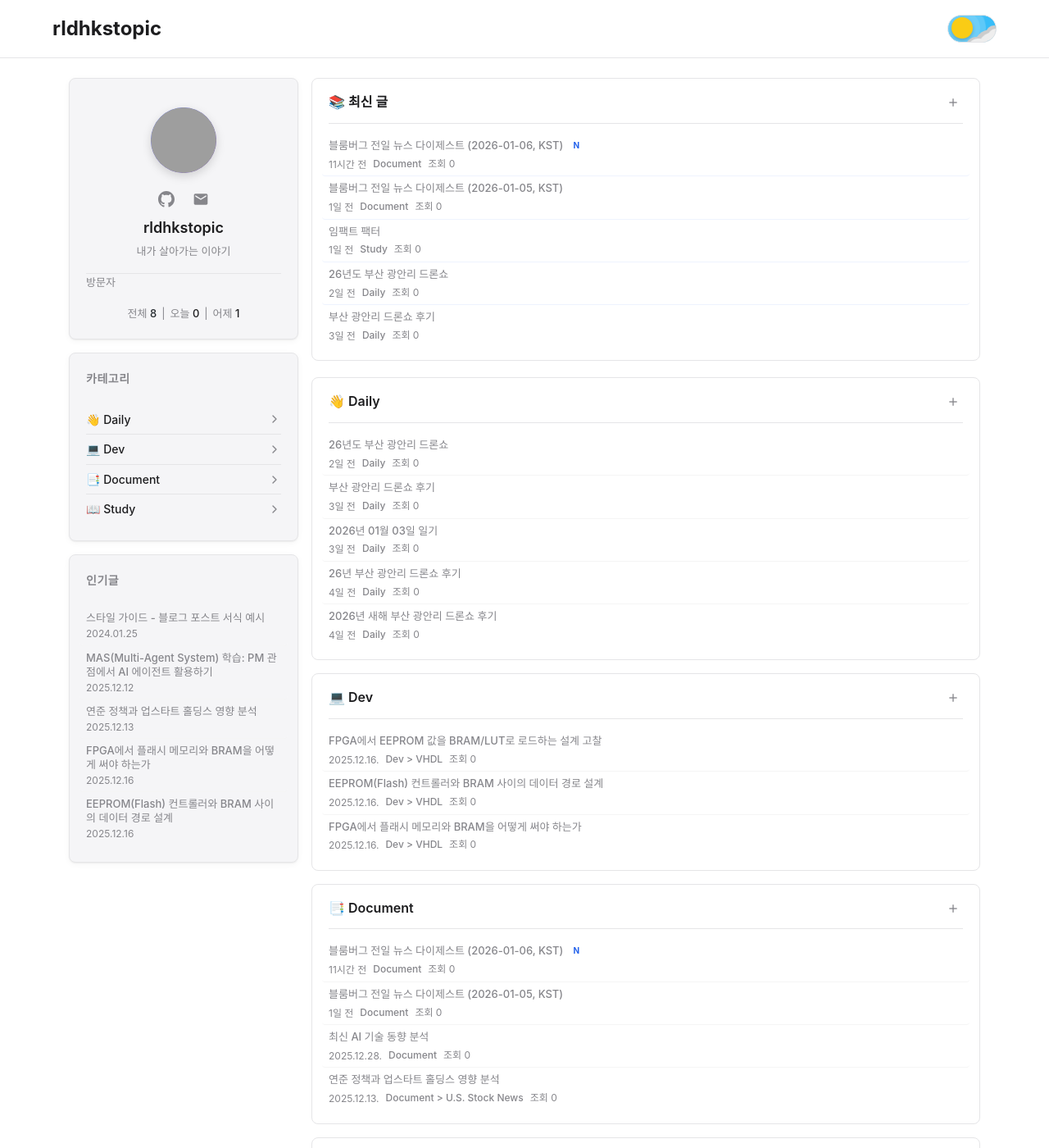
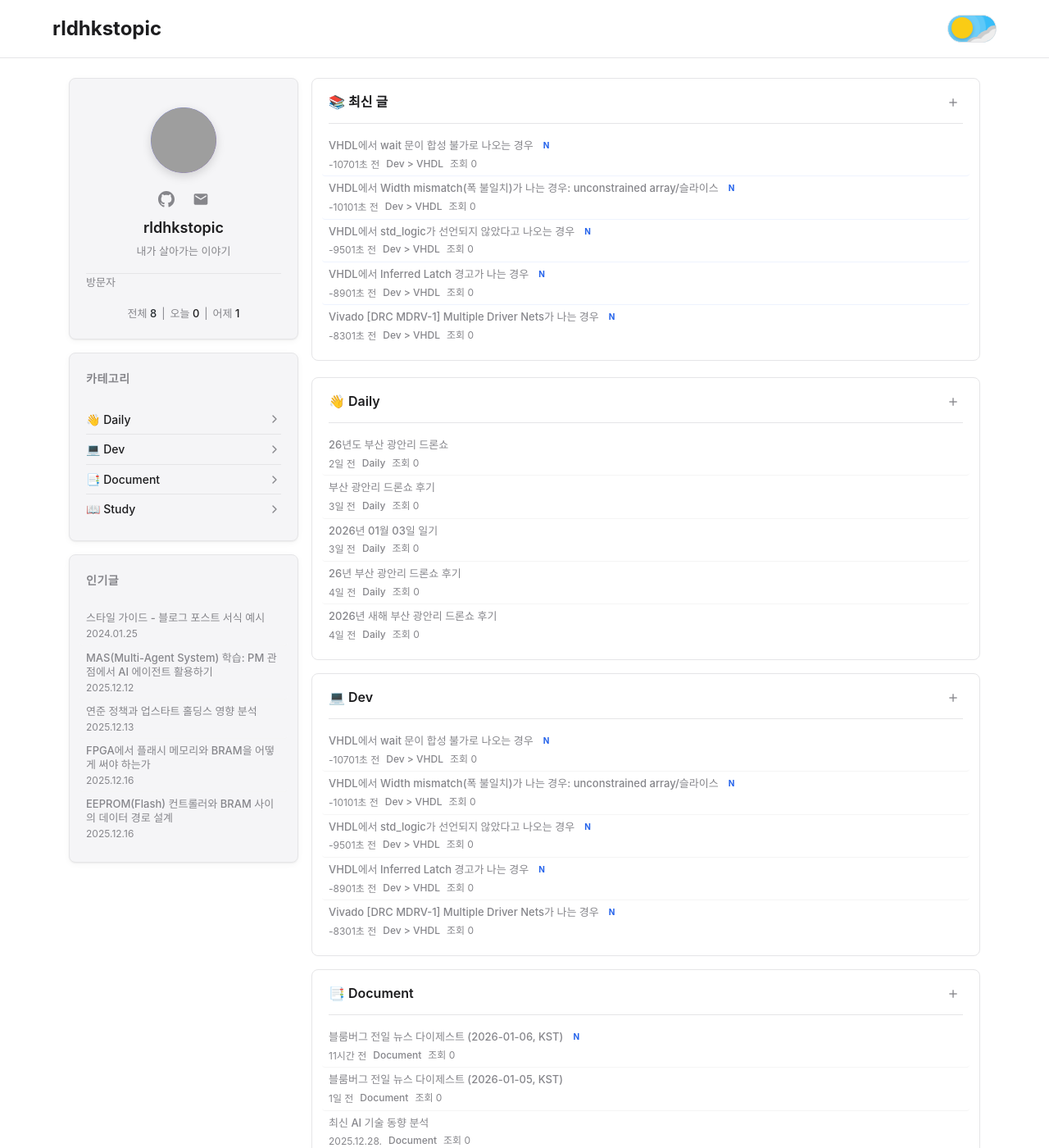
Before and after one commit to rldhkstopic/rldhkstopic.github.io, a Jekyll site: the page built from index.html, in a window 1280 px wide and 1400 px high. Shown: the whole window at 82% size. Built offline with Jekyll 4.4.1, drawn with Linux system fonts in a browser that asks for light colours; nearby versions of some CDN libraries; part of the change alters nothing that is shown; grey boxes are pictures that could not be loaded.

Commit message:
Add Dev/VHDL error posts

````diff
--- /dev/null
+++ b/_posts/2026-01-07-vhdl-inferred-latch-warning.md
@@ -0,0 +1,85 @@
+---
+layout: post
+title: "VHDL에서 Inferred Latch 경고가 나는 경우"
+date: 2026-01-07 12:10:00 +0900
+author: rldhkstopic
+category: dev
+subcategory: "VHDL"
+tags: [VHDL, Vivado, Latch, Synthesis, Combinational]
+views: 0
+---
+
+합성 로그에서 `inferred latch` 또는 “래치가 추론되었다”는 경고를 보는 경우가 있다. 이는 조합 논리로 의도한 프로세스가 모든 입력 조합에서 값을 결정하지 못해, 합성기가 **상태를 기억해야 하는 소자(래치)**로 구현했다고 판단한 상황이다.
+
+### 언제 발생하나
+
+대부분의 원인은 단순하다.
+
+- 조합 프로세스에서 **어떤 분기에서는 신호를 할당하지 않는 경우**다.
+- `if/elsif` 체인에서 `else`가 없고, 기본값도 없어서 “값이 유지”되어야 하는 형태가 되는 경우다.
+- `case` 문에서 `when others`가 없거나, 일부 가지에서 할당이 누락된 경우다.
+
+### 재현 코드(조합 프로세스에서 할당 누락)
+
+아래 코드는 `en='0'`일 때 `y`가 할당되지 않는다. 이 경우 `y`는 이전 값을 유지해야 하므로 래치가 추론된다.
+
+```vhdl
+library ieee;
+use ieee.std_logic_1164.all;
+
+entity latch_demo is
+  port (
+    en : in  std_logic;
+    a  : in  std_logic;
+    y  : out std_logic
+  );
+end entity;
+
+architecture rtl of latch_demo is
+  signal y_i : std_logic;
+begin
+  y <= y_i;
+
+  process(en, a)
+  begin
+    if en = '1' then
+      y_i <= a;
+    end if;
+  end process;
+end architecture;
+```
+
+### 해결 원칙
+
+의도적으로 래치를 쓰는 것이 아니라면, 조합 프로세스는 다음을 만족해야 한다.
+
+- **프로세스 시작에서 기본값을 먼저 할당**한다.
+- 또는 **모든 분기에서 신호가 반드시 한 번은 할당**되도록 작성한다.
+
+#### 기본값을 둔 안전한 패턴
+
+```vhdl
+process(en, a)
+begin
+  y_i <= '0'; -- 기본값
+  if en = '1' then
+    y_i <= a;
+  end if;
+end process;
+```
+
+이 방식은 `en='0'`일 때 `y_i`가 명확히 `'0'`이 되므로 래치가 생기지 않는다. 기본값을 어떤 값으로 둘지는 설계 의도에 따라 달라진다.
+
+### 자주 헷갈리는 지점
+
+“조건이 아닐 때 값을 유지”가 스펙이면 래치가 맞을 수 있다. 하지만 FPGA 설계에서는 대부분 **플립플롭 기반 상태기계**로 의도를 구현하는 경우가 많다. 따라서 유지가 필요하면 조합이 아니라 클럭드 프로세스로 옮기는 편이 일반적으로 안전하다.
+
+### 유사 사례
+
+래치 추론은 FSM/리셋/중첩 if 구문에서 특히 자주 질문으로 반복된다.[^1][^2][^3]
+
+## References
+
+[^1]: [VHDL inferring latches](https://stackoverflow.com/questions/34088925/vhdl-inferring-latches)
+[^2]: [Inferring Latch in a nested If-Else statement (VHDL)](https://stackoverflow.com/questions/54817633/inferring-latch-in-a-nested-if-else-statement-vhdl)
+[^3]: [VHDL - Inferred Latch With Reset - FSM](https://stackoverflow.com/questions/58868525/vhdl-inferred-latch-with-reset-fsm)
--- /dev/null
+++ b/_posts/2026-01-07-vhdl-std-logic-not-declared.md
@@ -0,0 +1,72 @@
+---
+layout: post
+title: "VHDL에서 std_logic가 선언되지 않았다고 나오는 경우"
+date: 2026-01-07 12:20:00 +0900
+author: rldhkstopic
+category: dev
+subcategory: "VHDL"
+tags: [VHDL, Vivado, IEEE, std_logic_1164, Compile]
+views: 0
+---
+
+VHDL 컴파일에서 `std_logic` 또는 `std_logic_vector`가 “선언되지 않았다”는 오류가 발생하는 경우가 있다. 메시지는 툴/버전에 따라 다르지만, 본질은 `std_logic` 타입 정의가 들어있는 패키지를 가져오지 않았다는 뜻이다.
+
+### 언제 발생하나
+
+대표적으로 다음 상황에서 발생한다.
+
+- 파일 상단에 `library ieee; use ieee.std_logic_1164.all;`가 누락된 경우다.
+- `use`는 했는데, `library ieee;` 선언이 빠진 경우다.
+- Vivado 프로젝트에서 VHDL 파일들이 다른 라이브러리로 컴파일되면서, 기대한 패키지 참조가 꼬인 경우다.
+
+### 재현 코드(패키지 누락)
+
+아래 코드는 `std_logic`을 쓰면서 IEEE 패키지를 가져오지 않아 컴파일 오류가 난다.
+
+```vhdl
+entity missing_pkg is
+  port (
+    clk : in  std_logic;
+    q   : out std_logic
+  );
+end entity;
+
+architecture rtl of missing_pkg is
+begin
+  q <= clk;
+end architecture;
+```
+
+### 해결 코드(IEEE std_logic_1164 추가)
+
+```vhdl
+library ieee;
+use ieee.std_logic_1164.all;
+
+entity missing_pkg is
+  port (
+    clk : in  std_logic;
+    q   : out std_logic
+  );
+end entity;
+
+architecture rtl of missing_pkg is
+begin
+  q <= clk;
+end architecture;
+```
+
+이 패턴은 모든 파일에 반복되기 때문에, 템플릿을 만들어 두고 새 파일 생성 시 자동으로 포함시키는 편이 실수 비용을 줄인다.
+
+### 추가로 확인할 것(Vivado 프로젝트)
+
+Vivado에서는 파일별로 “Libraries”나 컴파일 순서가 얽히면, 동일한 패키지 이름이더라도 다른 라이브러리로 인식되어 문제가 생기는 경우가 있다. 이 경우에는 “Compile Order”를 재정렬하고, 패키지 파일이 먼저 컴파일되도록 고정하는 것이 우선이다.
+
+### 유사 사례
+
+`object is used but not declared` 유형으로도 자주 나타난다.[^1][^2]
+
+## References
+
+[^1]: [How to use an entity inside an architecture in VHDL](https://stackoverflow.com/questions/40505882/how-to-use-an-entity-inside-an-architecture-in-vhdl)
+[^2]: [Object is used but not declared](https://stackoverflow.com/questions/46791502/object-is-used-but-not-declared)
--- /dev/null
+++ b/_posts/2026-01-07-vhdl-wait-statement-not-synthesizable.md
@@ -0,0 +1,65 @@
+---
+layout: post
+title: "VHDL에서 wait 문이 합성 불가로 나오는 경우"
+date: 2026-01-07 12:40:00 +0900
+author: rldhkstopic
+category: dev
+subcategory: "VHDL"
+tags: [VHDL, Vivado, Synthesis, wait, Testbench]
+views: 0
+---
+
+VHDL에서 `wait` 문은 시뮬레이션에서는 매우 편하지만, 합성에서는 제한이 크다. Vivado 합성에서 `wait statement not supported for synthesis`류의 메시지가 나오면, 대부분 “테스트벤치용 문법을 RTL에 섞어 넣었다”는 의미다.
+
+### 언제 발생하나
+
+대표적인 상황은 다음과 같다.
+
+- RTL(합성 대상) 파일에 `wait for 10 ns;` 같은 시간 지연을 넣은 경우다.
+- 조합/순차 프로세스 안에 `wait until ...`을 넣어 이벤트 대기를 구현한 경우다.
+- 클럭 생성, stimulus 생성 코드를 RTL에 그대로 넣은 경우다.
+
+### 재현 코드(합성 불가 패턴)
+
+```vhdl
+process
+begin
+  a <= '0';
+  wait for 10 ns; -- 합성 불가
+  a <= '1';
+  wait;
+end process;
+```
+
+이 코드는 테스트벤치에서는 자연스럽지만, 하드웨어로 변환할 수 있는 구조가 아니다. 시간 지연은 실제 회로에서는 “클럭과 카운터”로 구현해야 한다.
+
+### 해결 원칙
+
+#### 1) 테스트벤치와 RTL을 분리한다
+
+`wait`는 테스트벤치 파일에서만 쓰고, RTL에는 클럭드 프로세스와 상태기계로 동작을 표현한다.
+
+#### 2) “시간 지연”을 “카운터 기반”으로 변환한다
+
+예를 들어 100MHz에서 10ns는 1클럭에 해당하므로, 실제로는 다음처럼 표현한다.
+
+```vhdl
+process(clk)
+begin
+  if rising_edge(clk) then
+    a <= '1';
+  end if;
+end process;
+```
+
+지연이 여러 클럭이라면 카운터를 두고, `if count = N then ...` 형태로 상태 전이를 만든다.
+
+### 유사 사례
+
+합성 가능한 `wait`의 제한(예: 특정 형태의 `wait until rising_edge(clk)`만 허용되는 툴 체인)이 자주 논의된다.[^1][^2][^3]
+
+## References
+
+[^1]: [Synthesizable wait statement in VHDL](https://stackoverflow.com/questions/25924909/synthesizable-wait-statement-in-vhdl)
+[^2]: [Wait statement to be synthesizable](https://stackoverflow.com/questions/43964745/wait-statement-to-be-synthesizable)
+[^3]: [How to wait for a signal to be assigned new value within a process without using wait statement in vhdl](https://stackoverflow.com/questions/51697633/how-to-wait-for-a-signal-to-be-assigned-new-value-within-a-process-without-using)
--- /dev/null
+++ b/_posts/2026-01-07-vhdl-width-mismatch-unconstrained-array.md
@@ -0,0 +1,72 @@
+---
+layout: post
+title: "VHDL에서 Width mismatch(폭 불일치)가 나는 경우: unconstrained array/슬라이스"
+date: 2026-01-07 12:30:00 +0900
+author: rldhkstopic
+category: dev
+subcategory: "VHDL"
+tags: [VHDL, Vivado, WidthMismatch, std_logic_vector, Array]
+views: 0
+---
+
+VHDL에서 폭 불일치 오류는 거의 모든 설계에서 한 번은 만난다. Vivado에서는 “width mismatch”, “cannot match”, “range mismatch” 같은 형태로 보이는데, 실질적으로는 **좌변과 우변의 비트 폭이 다르다**는 의미다.
+
+### 언제 발생하나
+
+자주 나오는 패턴은 다음과 같다.
+
+- 상수/리터럴의 폭을 명시하지 않아 기본 폭과 기대 폭이 어긋난 경우다.
+- `std_logic_vector` 슬라이스 범위를 잘못 지정한 경우다.
+- unconstrained array(폭이 고정되지 않은 벡터)를 포트로 받는 컴포넌트/엔티티를 연결하면서, 실제 폭이 맞지 않는 경우다.
+
+### 재현 코드(슬라이스 폭 불일치)
+
+아래는 `a(7 downto 0)` 8비트에 `b(3 downto 0)` 4비트를 그대로 할당해 폭 불일치를 만드는 예다.
+
+```vhdl
+library ieee;
+use ieee.std_logic_1164.all;
+
+entity width_demo is
+  port (
+    a : out std_logic_vector(7 downto 0);
+    b : in  std_logic_vector(3 downto 0)
+  );
+end entity;
+
+architecture rtl of width_demo is
+begin
+  a <= b; -- 폭 불일치
+end architecture;
+```
+
+### 해결 패턴
+
+#### 1) 의도를 명확히 해서 확장/패딩한다
+
+아래는 상위 비트를 0으로 패딩하는 방식이다.
+
+```vhdl
+a <= (7 downto 4 => '0') & b;
+```
+
+#### 2) 슬라이스로 정확히 맞춰 넣는다
+
+```vhdl
+a(3 downto 0) <= b;
+a(7 downto 4) <= (others => '0');
+```
+
+프로젝트 규모가 커질수록 “한 줄로 끝내려는 습관”이 오히려 오류를 숨긴다. 분해해서 쓰는 편이 디버깅 비용이 낮다.
+
+### unconstrained array 포트에서 특히 조심할 점
+
+VHDL-2008에서 unconstrained array를 포트로 쓰는 경우, 컴포넌트 인스턴스에서 실제 폭을 결정하는 지점이 많아진다. 이때는 “타입/서브타입”을 통일해서 폭이 한 군데에서만 결정되도록 구성하는 편이 안전하다.
+
+### 유사 사례
+
+폭 불일치 관련 질문은 VHDL-2008의 width mismatch 형태로 반복된다.[^1]
+
+## References
+
+[^1]: [VHDL 2008 Width mismatch](https://stackoverflow.com/questions/64466777/vhdl-2008-width-mismatch)
--- /dev/null
+++ b/_posts/2026-01-07-vivado-drc-mdrv-1-multiple-driver-nets.md
@@ -0,0 +1,95 @@
+---
+layout: post
+title: "Vivado [DRC MDRV-1] Multiple Driver Nets가 나는 경우"
+date: 2026-01-07 12:00:00 +0900
+author: rldhkstopic
+category: dev
+subcategory: "VHDL"
+tags: [VHDL, Vivado, DRC, MDRV-1, MultipleDrivers]
+views: 0
+---
+
+Vivado에서 합성/구현 단계로 넘어갈 때 `[DRC MDRV-1] Multiple Driver Nets`가 발생하는 경우가 있다. 이 오류는 특정 네트가 **둘 이상의 드라이버에 의해 구동**된다는 의미다. RTL 시뮬레이션에서는 의도치 않게 통과하는 경우가 있어, 빌드 단계에서 처음 드러나는 편이다.
+
+### 언제 발생하나
+
+대표적인 패턴은 다음과 같다.
+
+- 하나의 `signal`을 **서로 다른 프로세스**에서 동시에 할당하는 경우다.
+- 조합 논리와 순차 논리(클럭드 프로세스)가 같은 신호를 동시에 구동하는 경우다.
+- `inout`/트라이스테이트를 의도했지만, FPGA 내부 로직에서 트라이스테이트가 합성 불가인 구간에 걸린 경우다.
+
+### 재현 코드(의도치 않은 다중 드라이버)
+
+아래 예제는 `a`를 두 개의 프로세스에서 각각 할당해 다중 드라이버를 만든다.
+
+```vhdl
+library ieee;
+use ieee.std_logic_1164.all;
+
+entity mdrv_demo is
+  port (
+    clk : in  std_logic;
+    en  : in  std_logic;
+    a   : out std_logic
+  );
+end entity;
+
+architecture rtl of mdrv_demo is
+  signal a_i : std_logic;
+begin
+  a <= a_i;
+
+  p1 : process(clk)
+  begin
+    if rising_edge(clk) then
+      if en = '1' then
+        a_i <= '1';
+      end if;
+    end if;
+  end process;
+
+  p2 : process(clk)
+  begin
+    if rising_edge(clk) then
+      a_i <= '0';
+    end if;
+  end process;
+end architecture;
+```
+
+이 경우 `a_i`는 `p1`, `p2` 두 프로세스에 의해 구동된다. VHDL 언어 자체는 다중 드라이버를 허용할 수 있으나, 합성 관점에서는 보통 단일 드라이버 네트로 정규화해야 한다.
+
+### 해결 원칙
+
+해결 방향은 “한 신호는 한 군데에서만 할당한다”로 귀결된다. 실제로는 아래 중 하나로 정리하는 경우가 많다.
+
+#### 1) 단일 프로세스에서 우선순위를 명확히 합치기
+
+```vhdl
+process(clk)
+begin
+  if rising_edge(clk) then
+    if en = '1' then
+      a_i <= '1';
+    else
+      a_i <= '0';
+    end if;
+  end if;
+end process;
+```
+
+여기서 중요한 점은 **모든 분기에서 `a_i`가 정확히 1회 할당**되도록 만드는 것이다. “조건에 따라 어떤 프로세스가 쓰도록 한다”는 발상은 합성에서 그대로 성립하지 않는 경우가 많다.
+
+#### 2) 여러 조건을 다루는 경우, next-state 방식으로 분리하기
+
+조합 논리에서 `a_next`를 계산하고, 클럭드 프로세스에서 `a_i <= a_next`로 단일 할당을 유지하는 방식이다. 이 방식은 코드가 길어지더라도 “드라이버 1개”라는 구조를 유지하기 쉽다.
+
+### 유사 사례
+
+동일한 문제는 “signal has multiple drivers”, “net has multiple drivers” 같은 형태로 반복된다.[^1][^2]
+
+## References
+
+[^1]: [Vivado Error: [DRC MDRV-1] Multiple Driver Nets](https://stackoverflow.com/questions/78379796/vivado-error-drc-mdrv-1-multiple-driver-nets)
+[^2]: [Signal has multiple drivers](https://stackoverflow.com/questions/17054181/signal-has-multiple-drivers)
--- a/index.html
+++ b/index.html
@@ -97,7 +97,7 @@ layout: default
           </a>
           <ul class="sub-category-list">
             <li class="sub-category-item">
-              <a href="/dev/" class="sub-category-link">
+              <a href="/dev/vhdl/" class="sub-category-link">
                 <svg width="14" height="14" viewBox="0 0 24 24" fill="none" stroke="currentColor" stroke-width="2" stroke-linecap="round" stroke-linejoin="round">
                   <path d="M14 2H6a2 2 0 0 0-2 2v16a2 2 0 0 0 2 2h12a2 2 0 0 0 2-2V8z"></path>
                   <polyline points="14 2 14 8 20 8"></polyline>
--- /dev/null
+++ b/pages/dev_vhdl.html
@@ -0,0 +1,28 @@
+---
+layout: default
+title: Dev / VHDL
+permalink: /dev/vhdl/
+---
+
+<div class="category-page">
+  <h1 class="category-page-title">Dev · VHDL</h1>
+
+  {% assign vhdl_posts = site.posts | where: "category", "dev" | where: "subcategory", "VHDL" | sort: "date" | reverse %}
+  {% if vhdl_posts.size > 0 %}
+    <div class="post-list">
+      {% for post in vhdl_posts %}
+        <a href="{{ post.url | relative_url }}" class="post-list-item">
+          <span class="post-list-title">{{ post.title | escape }}</span>
+          <div class="post-list-meta">
+            <span class="post-list-date">{{ post.date | date: "%Y.%m.%d" }}</span>
+            <span class="post-list-views">조회 {{ post.views | default: 0 }}</span>
+          </div>
+        </a>
+      {% endfor %}
+    </div>
+  {% else %}
+    <div class="post-list-item empty">
+      <span>아직 VHDL 포스트가 없습니다.</span>
+    </div>
+  {% endif %}
+</div>
````
